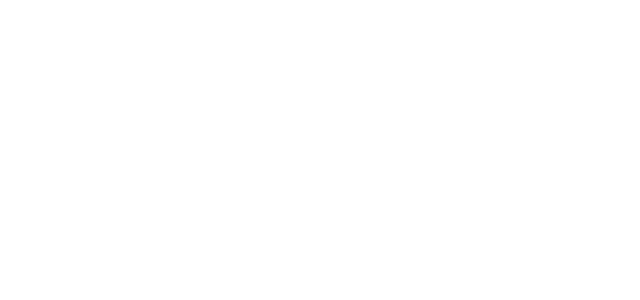
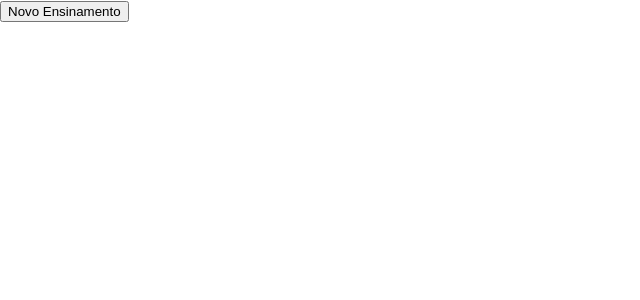
Before and after one commit to claudioromanosp/osho-diario, a React (Create React App) app: page / in a window 1280 px wide. Shown: the top 300 px of the page, without its empty margins (0-640 px from the left). Built offline with nearby package versions, Linux system fonts and the light colour scheme.

Commit message:
feature: criando componente Button

```diff
--- a/src/App.js
+++ b/src/App.js
@@ -1,7 +1,15 @@
+import  React, { useState } from "react";
+import Button from "./component/Button";
 
 function App() {
+
+  function testando(){
+    return (console.log('teste de componente'))
+  }
+
   return (
     <div className="App">
+      <Button onClick={testando} label="Novo Ensinamento" />
     </div>
   );
 }
--- /dev/null
+++ b/src/component/Button/index.js
@@ -0,0 +1,12 @@
+import React, { useState } from 'react';
+
+function Button({onClick, label }){
+
+    return (
+      <button onClick={onClick}>
+        {label}
+      </button>
+    );
+}
+
+export default Button
```
